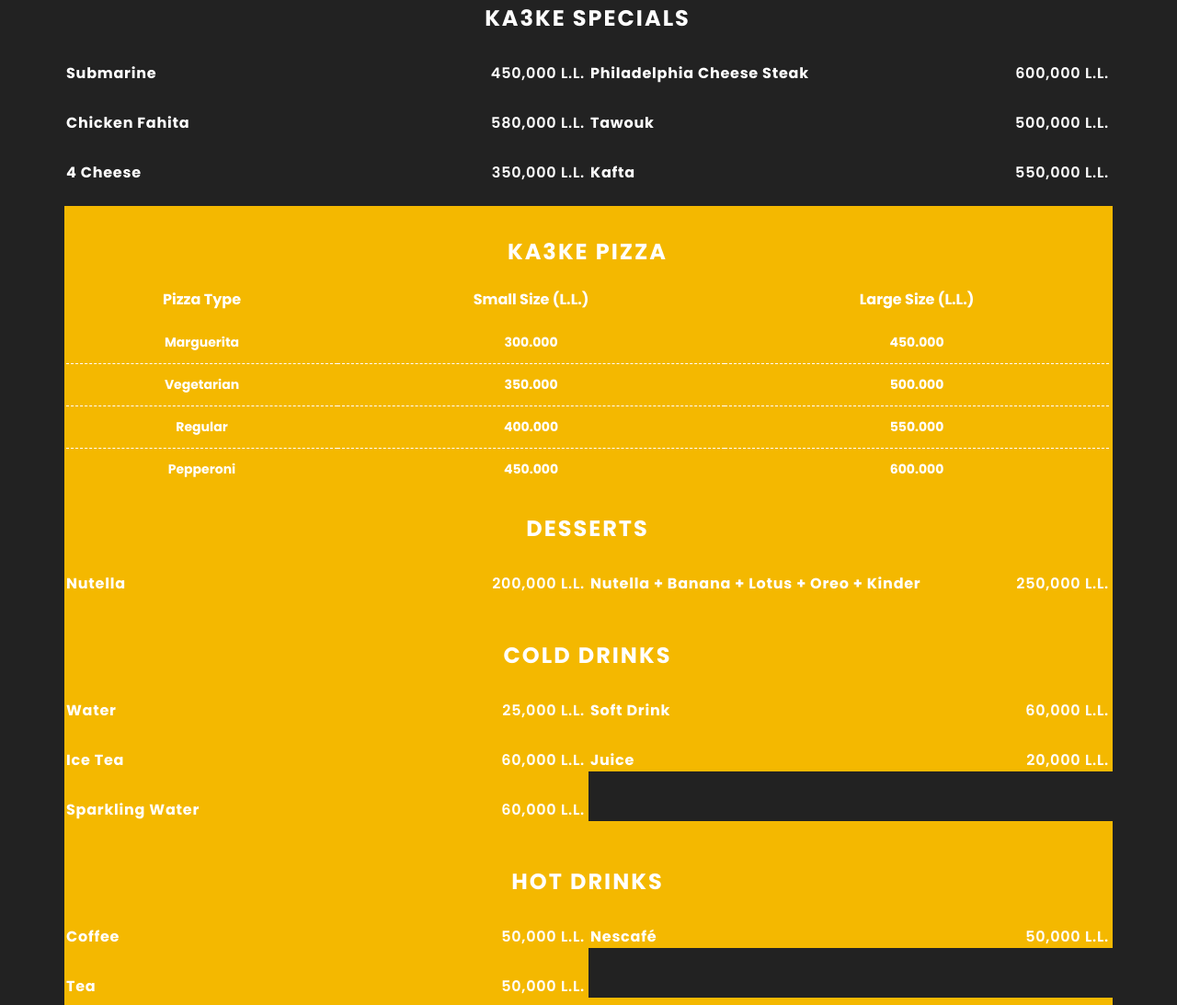
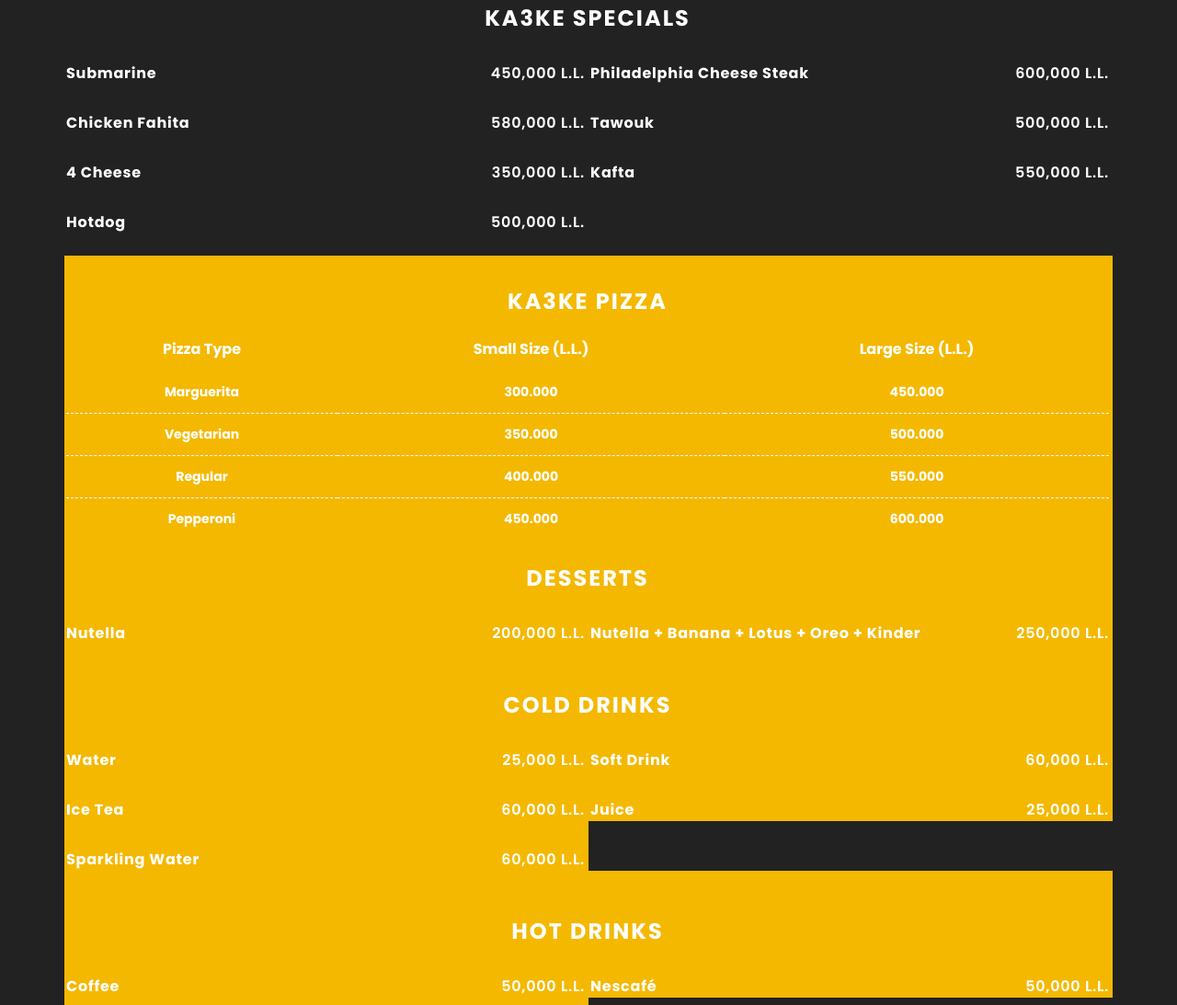
Before and after one commit to ka3kespot/Menu, a plain HTML site: page index.html in a window 1280 px wide. Shown: the part 660-1753 px from the top of the page at 92% size. Drawn offline with Linux system fonts and the light colour scheme; a web font is replaced by a local one.

Commit message:
Update index.html

```diff
--- a/index.html
+++ b/index.html
@@ -184,6 +184,14 @@
         </div>
       </div>
 
+
+       <div class="col-lg-6 menu-item filter-ka3kespecials">
+        <div class="menu-content">
+          Hotdog <span>500,000 L.L.</span>
+        </div>
+      </div>
+
+
       <div class="col-lg-12 menu-item filter-ka3kespecials">
         <br>
       </div>
@@ -281,7 +289,7 @@
 
       <div class="col-lg-6 menu-item filter-colddrinks">
         <div class="menu-content">
-          Juice <span>20,000 L.L.</span>
+          Juice <span>25,000 L.L.</span>
         </div>
       </div>
 
```
